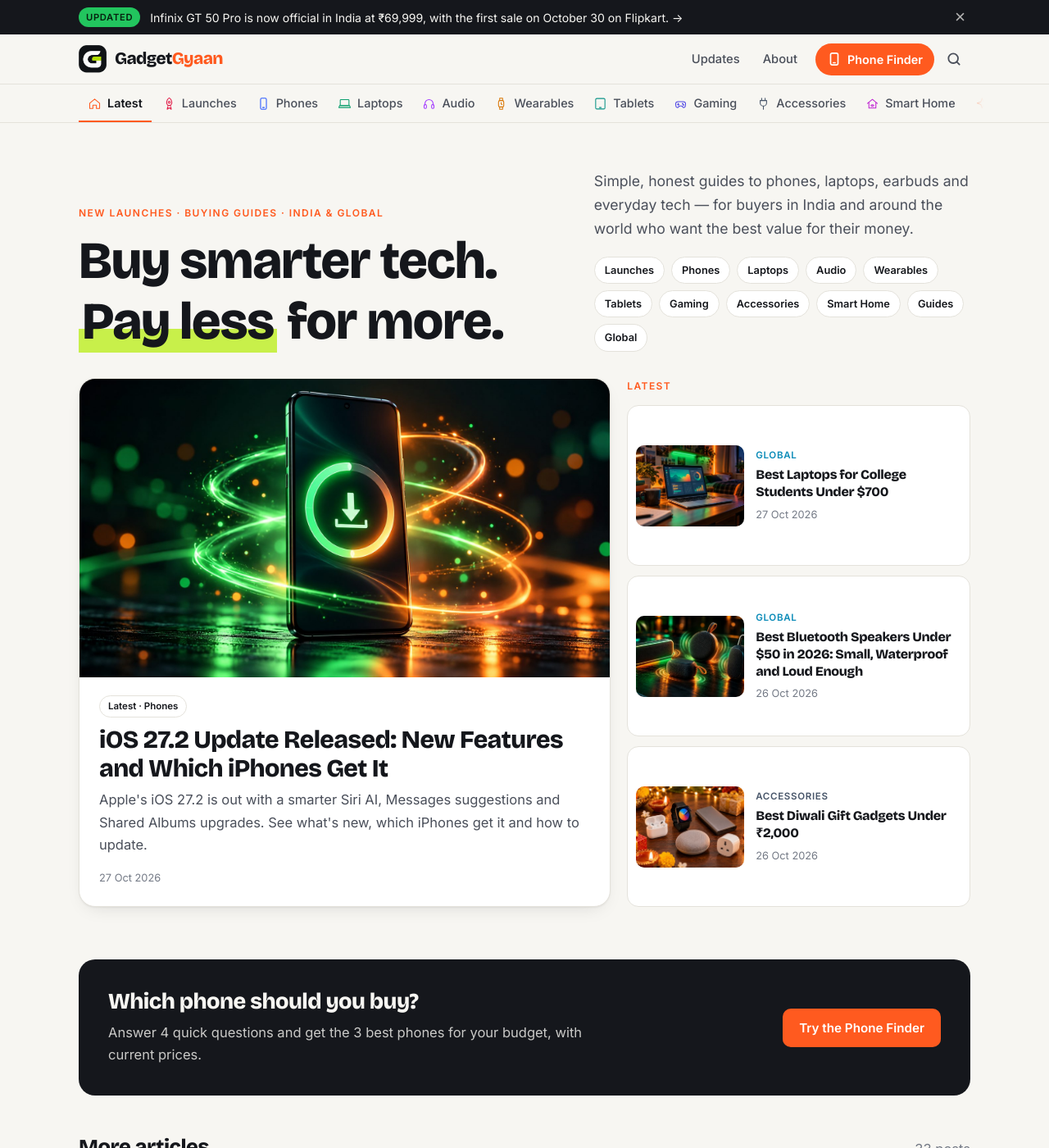
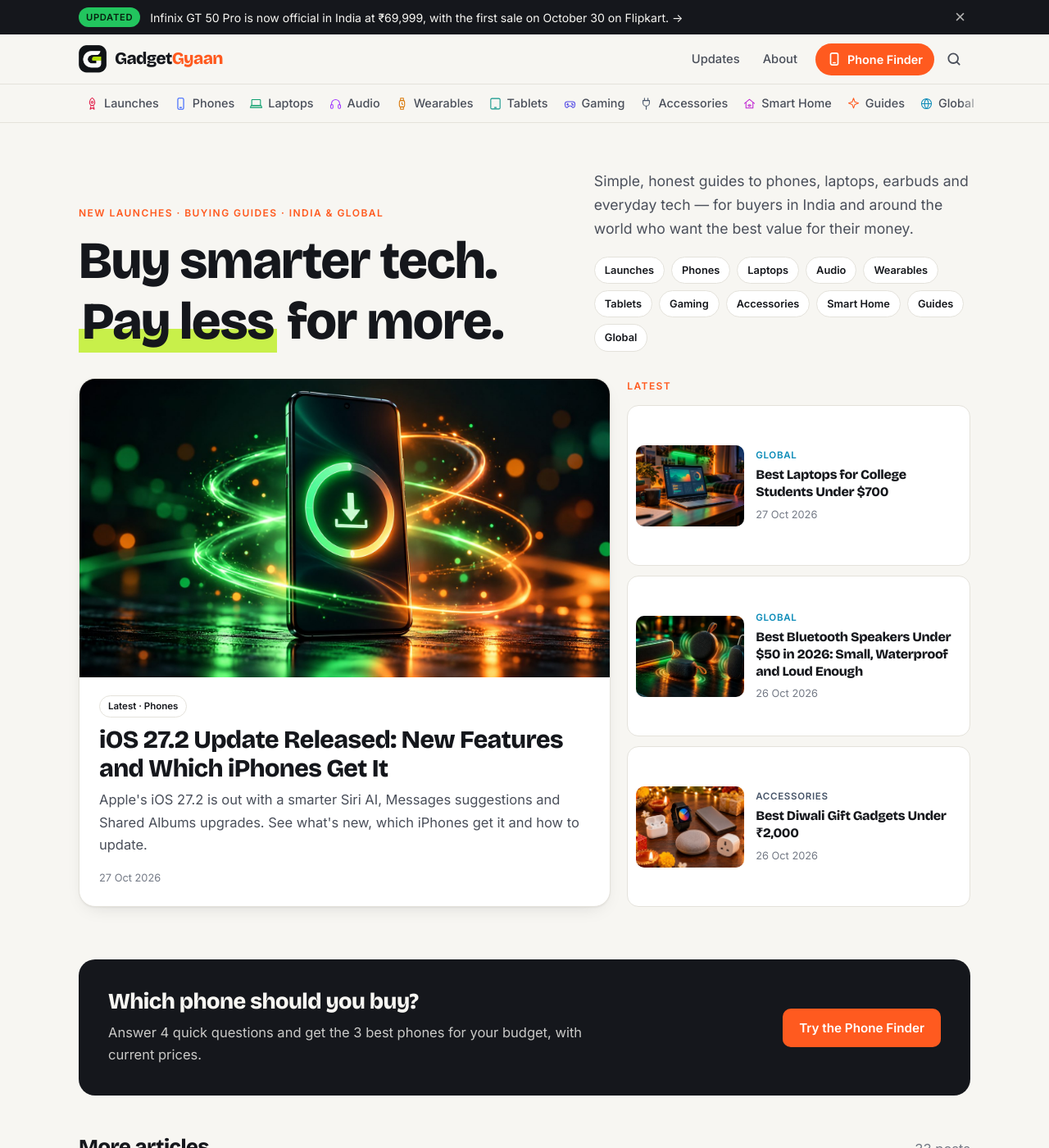
Before and after one commit to kiteksood167/kiteksood167.github.io, a Jekyll site: the page built from index.html, in a window 1280 px wide and 1400 px high. Shown: the whole window at 82% size. Built offline with Jekyll 4.4.1, drawn with Linux system fonts in a browser that asks for light colours.

Commit message:
Header: fit all categories on desktop, fade only when scrolling
Co-Authored-By: Claude Opus 5.5 <noreply@anthropic.com>
Claude-Session: https://claude.ai/code/session_01WQRPmSxMwztgHXfstCGpBN

```diff
--- a/_layouts/default.html
+++ b/_layouts/default.html
@@ -75,9 +75,6 @@
     {%- assign cur_cat = page.category -%}
     <nav class="cat-nav" aria-label="Categories">
       <div class="wrap cat-nav-inner">
-        <a class="cat-link{% if page.url == '/' %} is-active{% endif %}" href="{{ '/' | relative_url }}"{% if page.url == '/' %} aria-current="page"{% endif %}>
-          <svg class="cat-svg" viewBox="0 0 48 48" fill="none" stroke="currentColor" stroke-width="3" stroke-linecap="round" stroke-linejoin="round" aria-hidden="true"><path d="M7 22L24 8l17 14v18H30V29H18v11H7z"/></svg><span>Latest</span>
-        </a>
         {%- for c in site.categories_menu %}
         <a class="cat-link cat-{{ c | slugify }}{% if cur_cat == c %} is-active{% endif %}" href="{{ '/category/' | relative_url }}{{ c | slugify }}/"{% if cur_cat == c and page.layout == 'category' %} aria-current="page"{% endif %}>{% include cat-icon.html cat=c %}<span>{{ c }}</span></a>
         {%- endfor %}
@@ -87,7 +84,10 @@
   <script>
   (function () {
     var a = document.querySelector('.cat-nav .is-active'), bar = document.querySelector('.cat-nav-inner');
-    if (a && bar && bar.scrollWidth > bar.clientWidth) bar.scrollLeft = a.offsetLeft - (bar.clientWidth - a.offsetWidth) / 2;
+    if (!bar) return;
+    function fit() { bar.classList.toggle('is-scroll', bar.scrollWidth > bar.clientWidth + 2); }
+    fit(); window.addEventListener('resize', fit);
+    if (a && bar.scrollWidth > bar.clientWidth) bar.scrollLeft = a.offsetLeft - (bar.clientWidth - a.offsetWidth) / 2;
   })();
   </script>
 
--- a/assets/css/style.css
+++ b/assets/css/style.css
@@ -453,14 +453,14 @@ img.logo-mark { display: block; width: 34px; height: 34px; border-radius: 0; bac
 .header-finder:hover { filter: brightness(1.06); }
 .header-links .header-search { order: 0; }
 .cat-nav { border-top: 1px solid var(--line); }
-.cat-nav-inner { display: flex; gap: 2px; overflow-x: auto; scrollbar-width: none; -webkit-overflow-scrolling: touch; scroll-behavior: smooth;
-  -webkit-mask-image: linear-gradient(90deg, #000 calc(100% - 28px), transparent); mask-image: linear-gradient(90deg, #000 calc(100% - 28px), transparent); }
+.cat-nav-inner { display: flex; justify-content: space-between; gap: 2px; overflow-x: auto; scrollbar-width: none; -webkit-overflow-scrolling: touch; scroll-behavior: smooth; }
+.cat-nav-inner.is-scroll { justify-content: flex-start; -webkit-mask-image: linear-gradient(90deg, #000 calc(100% - 28px), transparent); mask-image: linear-gradient(90deg, #000 calc(100% - 28px), transparent); }
 .cat-nav-inner::-webkit-scrollbar { display: none; }
-.cat-link { flex: none; display: inline-flex; align-items: center; gap: 7px; padding: 11px 11px 9px; text-decoration: none; color: var(--ink-2); font-weight: 500; font-size: .9rem; border-bottom: 2px solid transparent; white-space: nowrap; }
+.cat-link { flex: none; display: inline-flex; align-items: center; gap: 6px; padding: 11px 8px 9px; text-decoration: none; color: var(--ink-2); font-weight: 500; font-size: .9rem; border-bottom: 2px solid transparent; white-space: nowrap; }
 .cat-link .cat-svg { width: 17px; height: 17px; flex: none; color: var(--c, var(--accent)); filter: none; }
 .cat-link:hover { color: var(--ink); background: color-mix(in srgb, var(--c, var(--accent)) 8%, transparent); }
 .cat-link.is-active { color: var(--ink); font-weight: 600; border-bottom-color: var(--c, var(--accent)); }
-.cat-link:last-child { margin-right: 24px; }
+.cat-nav-inner.is-scroll .cat-link:last-child { margin-right: 24px; }
 @media (max-width: 720px) {
   .header-inner { height: 56px; }
   .header-links .hl { display: none; }
```
